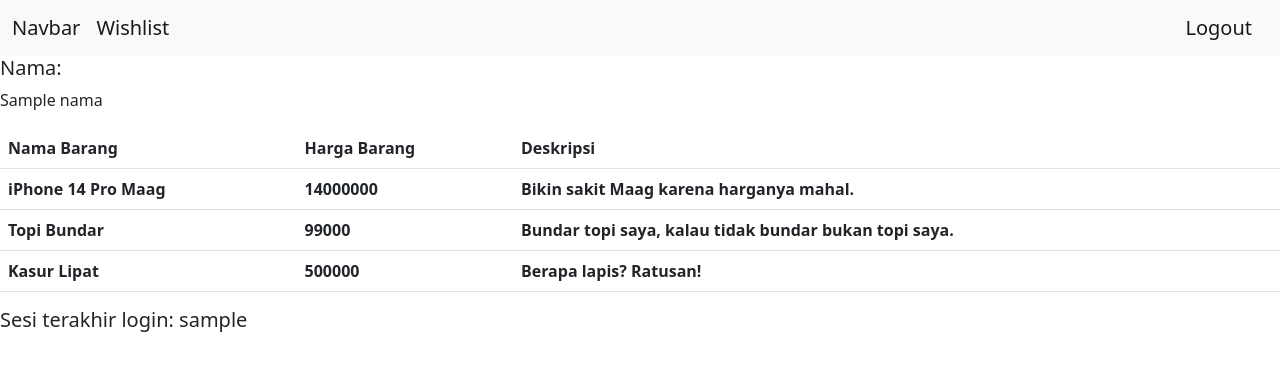
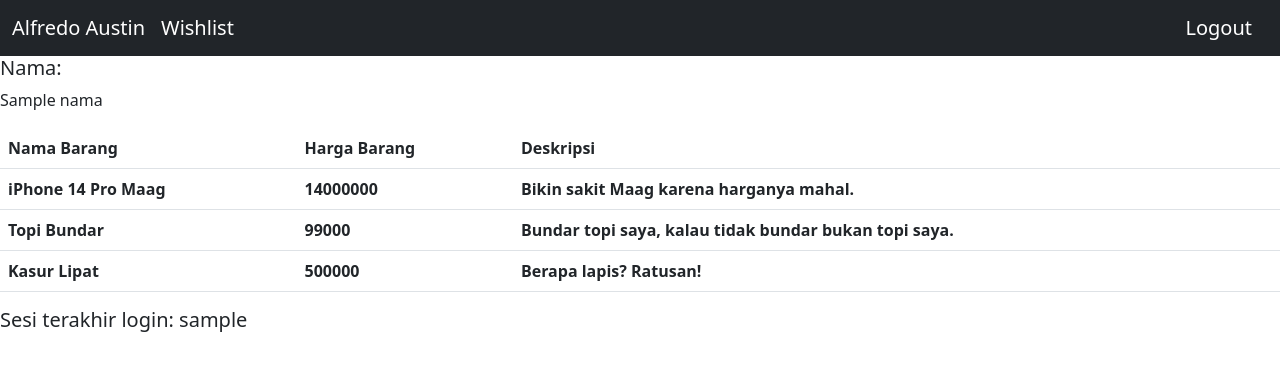
Before and after one commit to Alfredooooooo/django-pbp, a Django app: template wishlist/templates/wishlist.html in a window 1280 px wide. Shown: the top 371 px of the page. Run offline with Django 4.2, Linux system fonts and the light colour scheme; data comes from the database, SQL or seed files in the repository; tables that the repository leaves empty hold one stand-in row (values such as "Sample post"); the template is opened without the code that fills it: values that come from a table or form of the project are taken from there, most other values are stand-ins (such as "Sample title", 1, 10 or a date in 2020); lists and menus that the app fills with data are empty.

Commit message:
Changing navbar color and Adding my name in Navbar

```diff
--- a/wishlist/templates/wishlist.html
+++ b/wishlist/templates/wishlist.html
@@ -1,9 +1,9 @@
 {% extends 'base.html' %}
 
 {% block content %}
-<nav class="navbar navbar-expand-lg bg-light">
+<nav class="navbar navbar-expand-lg navbar-dark bg-dark">
   <div class="container-fluid">
-    <a class="navbar-brand" href="#">Navbar</a>
+    <a class="navbar-brand" href="#">Alfredo Austin</a>
     <button class="navbar-toggler" type="button" data-bs-toggle="collapse" data-bs-target="#navbarSupportedContent" aria-controls="navbarSupportedContent" aria-expanded="false" aria-label="Toggle navigation">
       <span class="navbar-toggler-icon"></span>
     </button>
```
